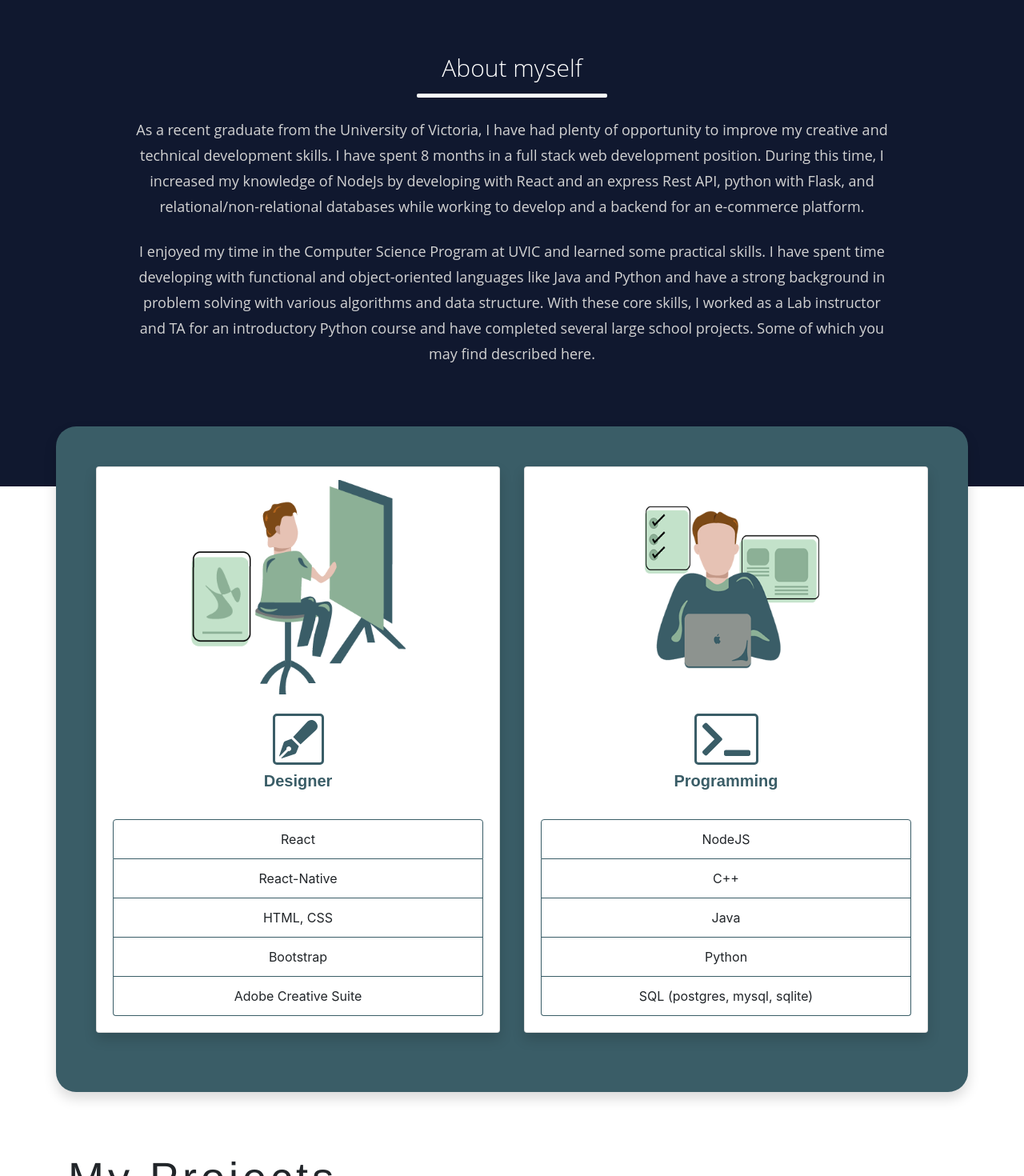
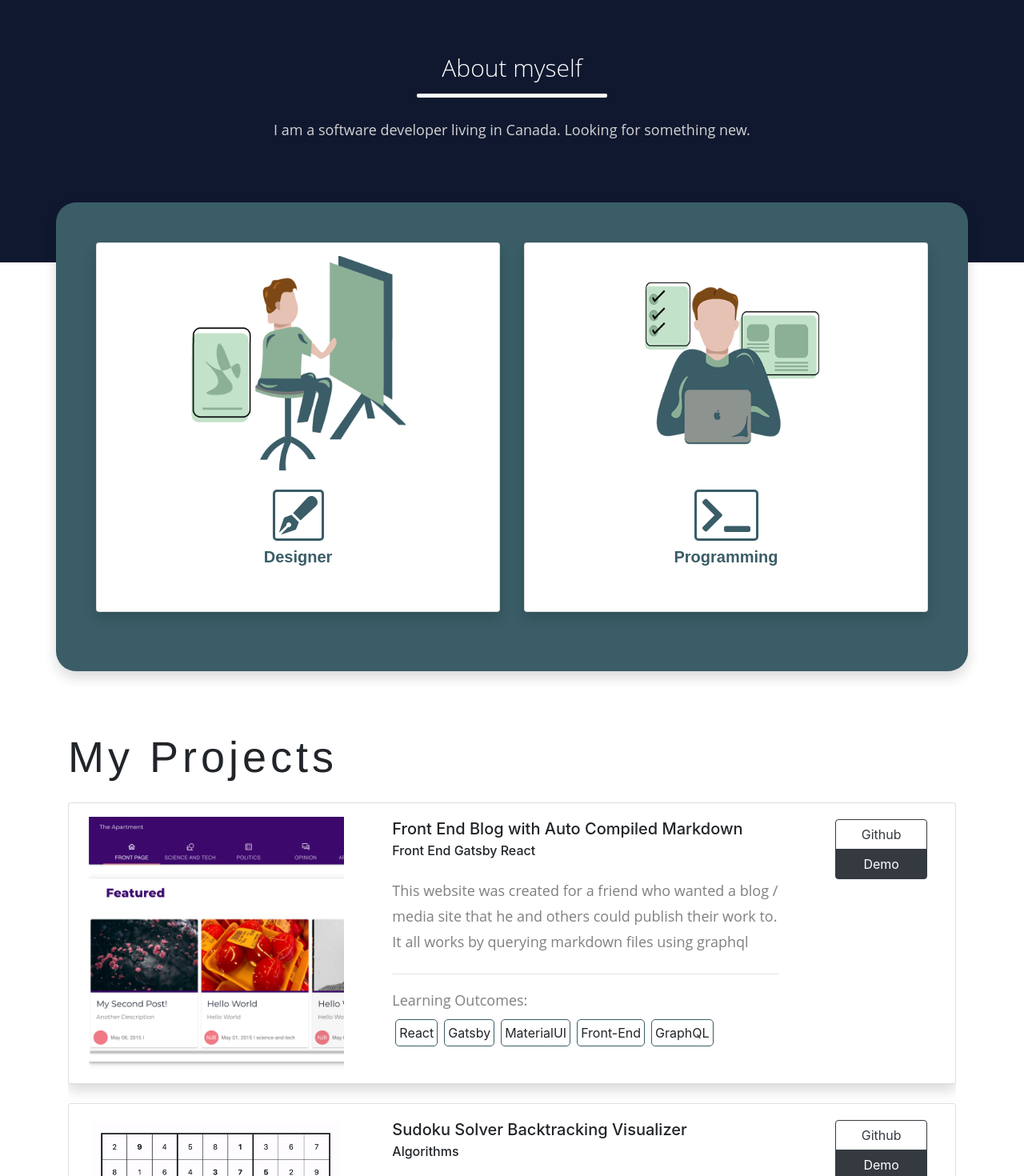
Before and after one commit to NathanielJenkins/n.github.io, a React (Create React App) app: page / in a window 1280 px wide. Shown: the part 1294-2764 px from the top of the page at 80% size. Built offline with nearby package versions, Linux system fonts and the light colour scheme.

Commit message:
update bio

```diff
--- a/src/components/Bio.jsx
+++ b/src/components/Bio.jsx
@@ -5,7 +5,7 @@ import { FontAwesomeIcon } from "@fortawesome/react-fontawesome";
 import {
   faEnvelope,
   faPenFancy,
-	faTerminal,
+  faTerminal
 } from "@fortawesome/free-solid-svg-icons";
 import { faGithub, faLinkedin } from "@fortawesome/free-brands-svg-icons";
 
@@ -16,7 +16,7 @@ import {
   Row,
   Col,
   ListGroup,
-	ListGroupItem,
+  ListGroupItem
 } from "react-bootstrap";
 import me from "../img/meflat.png";
 import img2 from "../img/compguy.png";
@@ -125,28 +125,16 @@ const Styled = styled.div`
 const cardInfo = [
   {
     title: "Designer",
-		technologies: [
-			"React",
-			"React-Native",
-			"HTML, CSS",
-			"Bootstrap",
-			"Adobe Creative Suite",
-		],
+    technologies: [],
     icon: faPenFancy,
-		img: img1,
+    img: img1
   },
   {
     title: "Programming",
-		technologies: [
-			"NodeJS",
-			"C++",
-			"Java",
-			"Python",
-			"SQL (postgres, mysql, sqlite)",
-		],
+    technologies: [],
     icon: faTerminal,
-		img: img2,
-	},
+    img: img2
+  }
 ];
 
 class Bio extends Component {
@@ -248,24 +236,8 @@ class Bio extends Component {
                 <h2 className="bio-title mb-3">About myself</h2>
                 <div className="hr mx-auto mb-4" />
                 <p className="text-center bio-text">
-									As a recent graduate from the University of Victoria, I have
-									had plenty of opportunity to improve my creative and technical
-									development skills. I have spent 8 months in a full stack web
-									development position. During this time, I increased my
-									knowledge of NodeJs by developing with React and an express
-									Rest API, python with Flask, and relational/non-relational
-									databases while working to develop and a backend for an
-									e-commerce platform.
-								</p>
-								<p className="text-center bio-text">
-									I enjoyed my time in the Computer Science Program at UVIC and
-									learned some practical skills. I have spent time developing
-									with functional and object-oriented languages like Java and
-									Python and have a strong background in problem solving with
-									various algorithms and data structure. With these core skills,
-									I worked as a Lab instructor and TA for an introductory Python
-									course and have completed several large school projects. Some
-									of which you may find described here.
+                  I am a software developer living in Canada. Looking for
+                  something new.
                 </p>
               </div>
             </Col>
```
Lines whose indentation alone changed are shown as unchanged.
